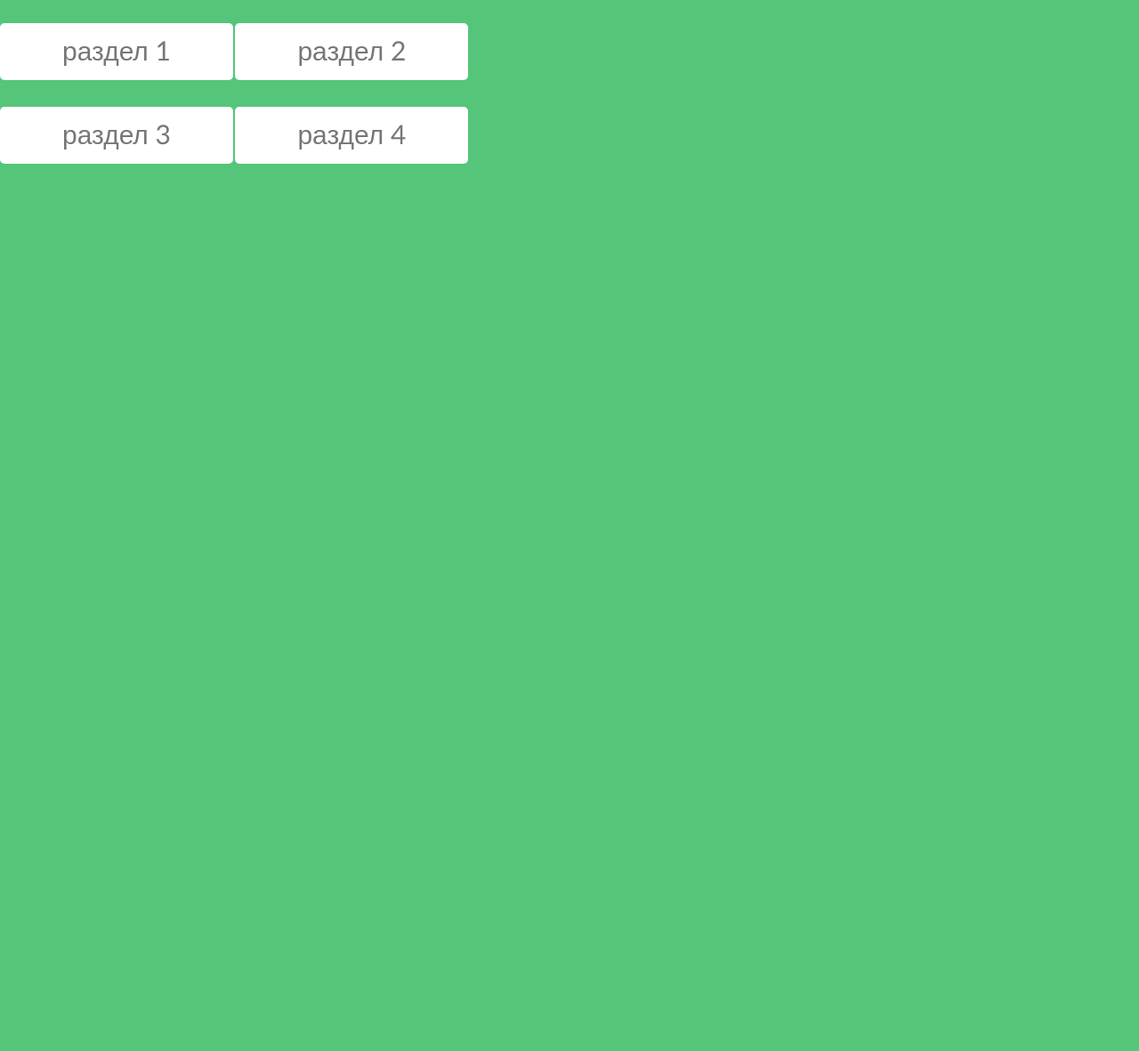
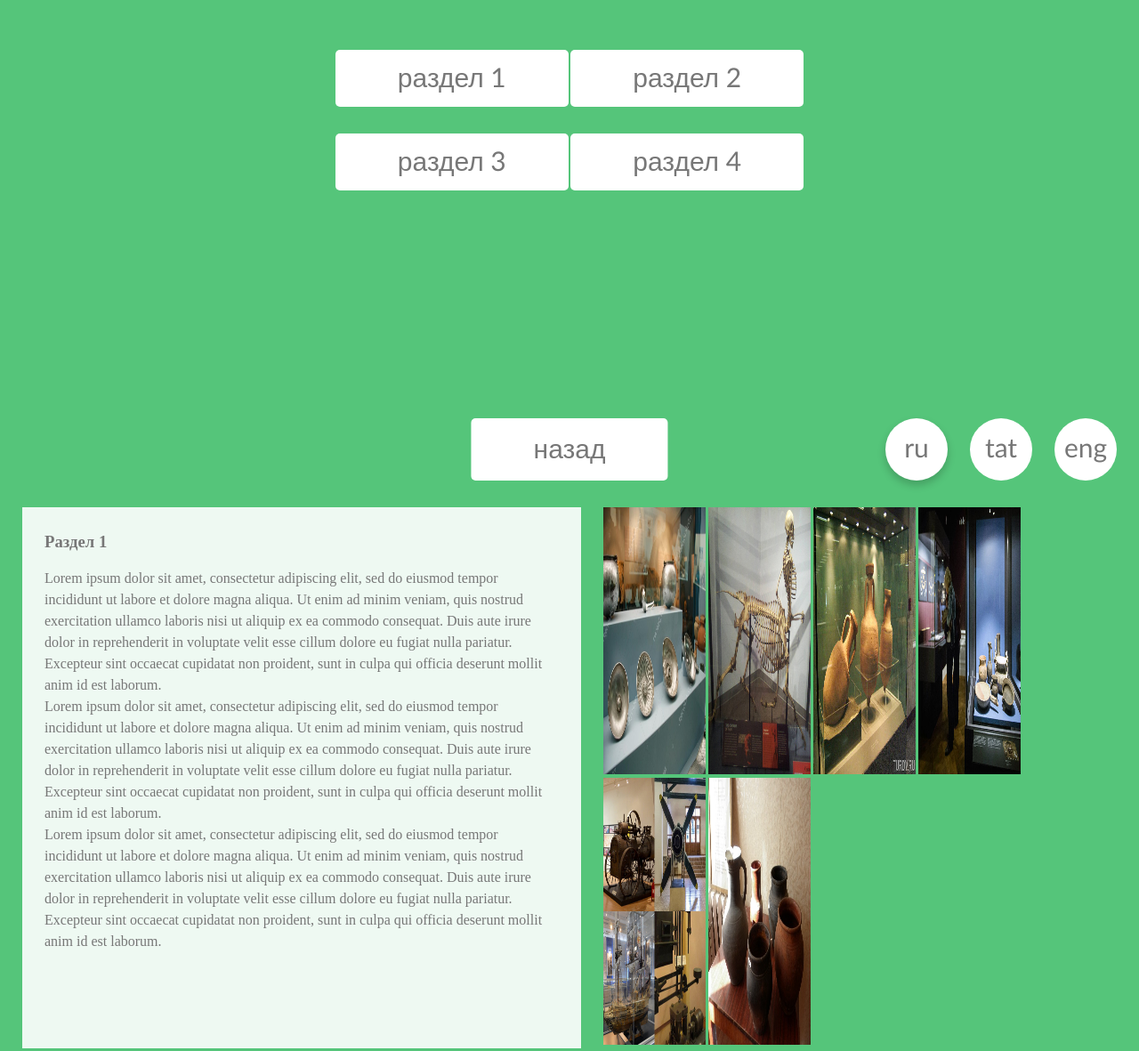
Before and after one commit to nezh-ka/display-art, a plain HTML site: page index.html in a window 1280 px wide. Shown: the part 1160-2341 px from the top of the page at 89% size. Before the commit the page ends 1600 px from the top, so only its background shows below. Drawn offline with nearby package versions, Linux system fonts and the light colour scheme.

Commit message:
Add sections

```diff
--- a/css/style.css
+++ b/css/style.css
@@ -16,7 +16,9 @@ html {
 
 body {
     background: var(--color-primary);
-    min-width: 300px;
+    /* min-width: 300px; */
+    min-width: 900px;
+    line-height: 1.5;
 }
 
 .main {
@@ -69,27 +71,80 @@ body {
     position: relative;
 }
 
-.sections__langs {
+.langs-right {
     display: flex;
     justify-content: flex-end;
 }
 
 .sections__btns {
+    width: 100%;
     position: absolute;
     top: 60%;
-    /* left: 50%; */
-    /* transform: translate(-50%, -50%); */
     transform: translateY(-50%);
-    width: 100%;
+    text-align: center;
+    padding: 0 2.5rem;;
 }
 
 .sections_wrap {
     display: flex;
-    transform: translateX(-50%);
 }
 
-.bg-margin-bottom {
+.section-1 {
+    height: 100vh;
+    padding-top: 3rem;
+    position: relative;
+}
+
+.btns-wrap {
+    display: flex;
+    justify-content: space-between;
+    flex-wrap: nowrap;
+}
+
+.section-btn-wrap {
+    width: 50%;
+    display: flex;
+    justify-content: flex-end;
+}
+
+.section-btn {
+    transform: translateX(50%);
+}
+
+.section-1__content {
+    display: flex;
+}
+
+.section-1__text {
+    width: 50%;
+    background: rgba(255,255,255,0.9);
+    font-size: 1.6rem;
+    padding: 2.5rem;
+    margin-left: 2.5rem;
+    color: var(--color-grey);
+}
+
+.section-1__gallery {
+    width: 50%;
+    padding: 0 2.5rem;
+}
+
+.section-1__gallery img {
+    height: 300px;
+    width: 20%;
+    margin: 0;
+}
+
+.heading {
+    margin-bottom: 1.5rem;
+}
+
+.margin-bottom {
     margin-bottom: var(--margin-bottom);
+}
+
+.margin-top {
+    margin-top: var(--margin-top);
 }
 
 .margin-right {
--- a/css/vars.css
+++ b/css/vars.css
@@ -4,6 +4,7 @@
     --color-primary: #55c57a;
     --color-grey: #777;
     --margin-bottom: 3rem;
+    --margin-top: 3rem;
     --margin-right: 2.5rem;
 }
 
--- a/index.html
+++ b/index.html
@@ -5,17 +5,22 @@
     <meta name="viewport" content="width=device-width, initial-scale=1.0">
     <meta http-equiv="X-UA-Compatible" content="ie=edge">
 
+    <link rel="stylesheet" href="//cdnjs.cloudflare.com/ajax/libs/animate.css/3.2.0/animate.min.css">
     <link rel="stylesheet" href="css/vars.css">
     <link rel="stylesheet" href="css/font.css">
     <link rel="stylesheet" href="css/style.css">
+
     <title>Display art</title>
 </head>
 <body>
     <div class="main">
         <div class="content">
-            <button class="btn bg-btn bg-margin-bottom">
-                просмотр
-            </button>
+            <a id="demo01" href="#animatedModal">
+                <button class="btn bg-btn margin-bottom">
+                    просмотр
+                </button>
+            </a>
+
             <div class="main__langs">
                 <button class="btn sm-btn active">
                     ru
@@ -30,8 +35,40 @@
         </div>
     </div>
 
-    <div class="sections">
-        <div class="sections__langs">
+    <div class="sections" id="animatedModal">
+        <div class="modal-content">
+            <div class="langs-right">
+                <button class="btn sm-btn active margin-right">
+                    ru
+                </button>
+                <button class="btn sm-btn margin-right">
+                    tat
+                </button>
+                <button class="btn sm-btn margin-right">
+                    eng
+                </button>
+            </div>
+
+            <div class="sections__btns margin-top">
+                <div class="sections__wrap">
+                    <button class="btn bg-btn margin-bottom">
+                        раздел 1
+                    </button>
+                    <button class="btn bg-btn margin-bottom">
+                        раздел 2
+                    </button>
+                </div>
+                <div class="sections__wrap">
+                    <button class="btn bg-btn margin-bottom">
+                        раздел 3
+                    </button>
+                    <button class="btn bg-btn margin-bottom">
+                        раздел 4
+                    </button>
+                </div>
+            </div>
+        </div>
+  <!--       <div class="langs-right">
             <button class="btn sm-btn active margin-right">
                 ru
             </button>
@@ -43,24 +80,66 @@
             </button>
         </div>
 
-        <div class="sections__btns">
+        <div class="sections__btns margin-top">
             <div class="sections__wrap">
-                <button class="btn bg-btn bg-margin-bottom">
+                <button class="btn bg-btn margin-bottom">
                     раздел 1
                 </button>
-                <button class="btn bg-btn bg-margin-bottom">
+                <button class="btn bg-btn margin-bottom">
                     раздел 2
                 </button>
             </div>
             <div class="sections__wrap">
-                <button class="btn bg-btn bg-margin-bottom">
+                <button class="btn bg-btn margin-bottom">
                     раздел 3
                 </button>
-                <button class="btn bg-btn bg-margin-bottom">
+                <button class="btn bg-btn margin-bottom">
                     раздел 4
                 </button>
             </div>
+        </div> -->
+    </div>
+
+    <div class="section-1">
+        <div class="btns-wrap">
+            <div class="section-btn-wrap">
+                <button class="section-btn btn bg-btn">
+                    назад
+                </button>
+            </div>
+            <div class="langs-right">
+                <button class="btn sm-btn active margin-right">
+                    ru
+                </button>
+                <button class="btn sm-btn margin-right">
+                    tat
+                </button>
+                <button class="btn sm-btn margin-right">
+                    eng
+                </button>
+            </div>
         </div>
-    </div>
+
+        <div class="section-1__content margin-top margin-bottom">
+            <div class="section-1__text">
+                <h3 class="heading">Раздел 1</h3>
+                <p>Lorem ipsum dolor sit amet, consectetur adipiscing elit, sed do eiusmod tempor incididunt ut labore et dolore magna aliqua. Ut enim ad minim veniam, quis nostrud exercitation ullamco laboris nisi ut aliquip ex ea commodo consequat. Duis aute irure dolor in reprehenderit in voluptate velit esse cillum dolore eu fugiat nulla pariatur. Excepteur sint occaecat cupidatat non proident, sunt in culpa qui officia deserunt mollit anim id est laborum.</p>
+                <p>Lorem ipsum dolor sit amet, consectetur adipiscing elit, sed do eiusmod tempor incididunt ut labore et dolore magna aliqua. Ut enim ad minim veniam, quis nostrud exercitation ullamco laboris nisi ut aliquip ex ea commodo consequat. Duis aute irure dolor in reprehenderit in voluptate velit esse cillum dolore eu fugiat nulla pariatur. Excepteur sint occaecat cupidatat non proident, sunt in culpa qui officia deserunt mollit anim id est laborum.</p>
+                <p>Lorem ipsum dolor sit amet, consectetur adipiscing elit, sed do eiusmod tempor incididunt ut labore et dolore magna aliqua. Ut enim ad minim veniam, quis nostrud exercitation ullamco laboris nisi ut aliquip ex ea commodo consequat. Duis aute irure dolor in reprehenderit in voluptate velit esse cillum dolore eu fugiat nulla pariatur. Excepteur sint occaecat cupidatat non proident, sunt in culpa qui officia deserunt mollit anim id est laborum.</p>
+            </div>
+            <div class="section-1__gallery">
+                <img src="img/gallery1/img1.jpg" alt="Image 1">
+                <img src="img/gallery1/img2.jpg" alt="Image 2">
+                <img src="img/gallery1/img3.jpg" alt="Image 3">
+                <img src="img/gallery1/img4.jpg" alt="Image 4">
+                <img src="img/gallery1/img5.jpg" alt="Image 5">
+                <img src="img/gallery1/img6.jpg" alt="Image 6">
+            </div>
+        </div>
+
+
+    <script src="//ajax.googleapis.com/ajax/libs/jquery/1.11.1/jquery.min.js"></script>
+    <script src="yourPath/animatedModal.min.js"></script>
+    <script src="js/main.js"></script>
 </body>
 </html>
--- a/js/main.js
+++ b/js/main.js
@@ -0,0 +1,6 @@
+$(document).ready(function() {
+
+    //demo 01
+    $("#demo01").animatedModal();
+
+  });
```
